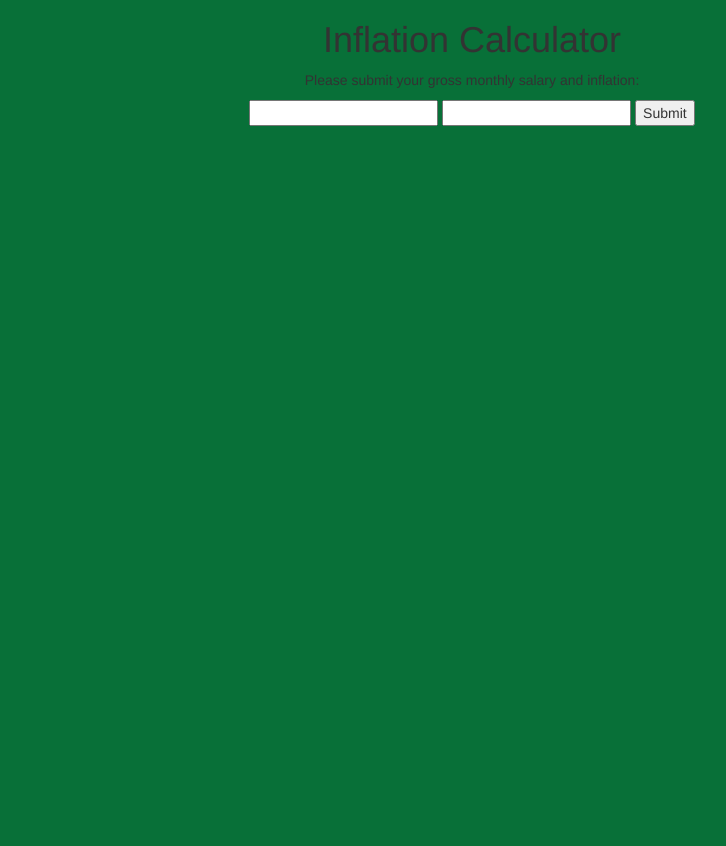
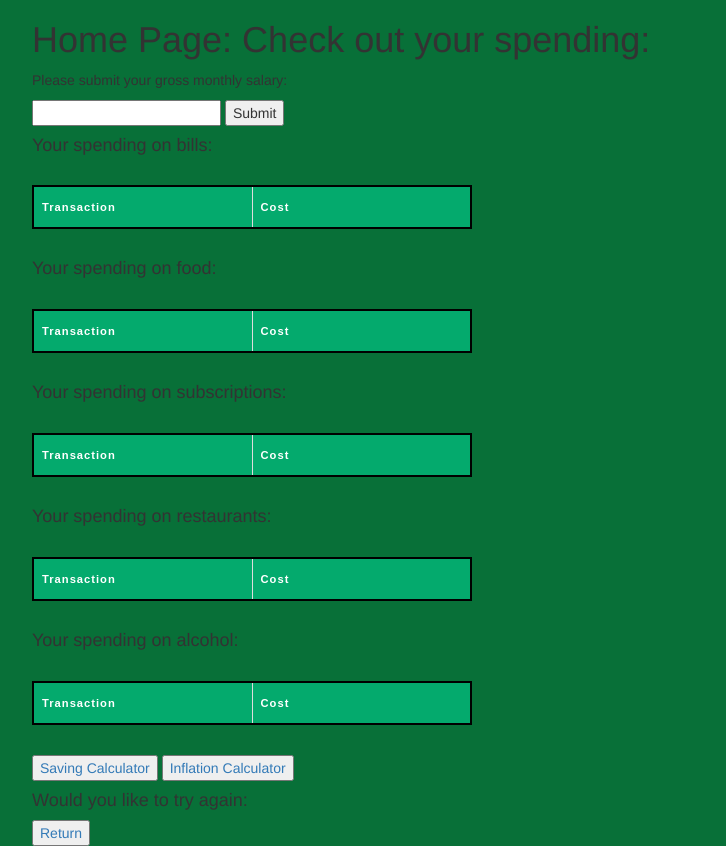
Before and after one commit to LiamLogan1996/lbg-london-reboot, a Django app: page /reboot/ in a window 1280 px wide. Shown: the whole page, without its empty margins (168-894 px from the left). Before the commit the page ends 126 px from the top, so only its background shows below. Run offline with Django 3.2, Linux system fonts and the light colour scheme; tables that the repository leaves empty hold one stand-in row (values such as "Sample post"); lists and menus that the app fills with data are empty; some libraries are stand-ins or nearby versions.

Commit message:
Merge FrontEnd Changes with Spending

```diff
--- a/lbgLondonReboot/Templates/reboot/index.html
+++ b/lbgLondonReboot/Templates/reboot/index.html
@@ -13,12 +13,56 @@
       type="text/css"
       href="{% static 'css/styles.css' %}"
     />
+    <style>
+      #customers {
+          font-family: Arial, Helvetica, sans-serif;
+          border-collapse: collapse;
+          width: 50%;
+      }
+
+      #customers td, #customers th {
+          border: 1px solid #ddd;
+          padding: 8px;
+      }
+
+      #customers tr:nth-child(even){background-color: #f2f2f2;}
+
+      #customers tr:hover {background-color: #ddd;}
+
+      #customers th {
+          padding-top: 12px;
+          padding-bottom: 12px;
+          text-align: left;
+          background-color: #04AA6D;
+          color: white;
+      }
+
+      /*.dropdown {
+        position: relative;
+        display: inline-block;
+      }
+      .dropdown-content {
+        display: none;
+        position: absolute;
+        background-color: #f9f9f9;
+        min-width: 160px;
+        box-shadow: 0px 8px 16px 0px rgba(0,0,0,0.2);
+        padding: 12px 16px;
+        z-index: 1;
+      }
+      .dropdown:hover .dropdown-content {
+        display: block;
+      }*/
+
+      <meta charset="UTF-8">
+      <title>Results Page</title>
+      <link rel="stylesheet" href="https://maxcdn.bootstrapcdn.com/bootstrap/3.4.1/css/bootstrap.min.css">
+      </style>
   </head>
   <body>
-    <center>
-      <h1>Inflation Calculator</h1>
+      <h1>Home Page: Check out your spending: </h1>
       <div class="containers">
-        <p>Please submit your gross monthly salary and inflation:</p>
+        <p>Please submit your gross monthly salary:</p>
         <form id="input form" method="post" action="">
           {% csrf_token %} {% for hidden in form.hidden_fields %} {{ hidden }}
           {% endfor %} {% for field in form.visible_fields %} {{ field.errors }}
@@ -26,6 +70,105 @@
           <input type="submit" value="Submit" />
         </form>
       </div>
-    </center>
+
+  <h4>Your spending on bills: </h4>
+    <table id="customers">
+      <thead>
+        <tr>
+          <th>Transaction</th>
+          <th>Cost</th>
+        </tr>
+      </thead>
+      <tbody>
+        {% for product in bill_product %}
+        <tr>
+          <td>{{product.ProductName}}</td>
+
+          <td>{{product.ProductPrice}}</td>
+        </tr>
+        {% endfor %}
+      </tbody>
+    </table>
+
+      <h4>Your spending on food: </h4>
+    <table id="customers">
+      <thead>
+        <tr>
+          <th>Transaction</th>
+          <th>Cost</th>
+        </tr>
+      </thead>
+      <tbody>
+        {% for product in food_product %}
+        <tr>
+          <td>{{product.ProductName}}</td>
+
+          <td>{{product.ProductPrice}}</td>
+        </tr>
+        {% endfor %}
+      </tbody>
+    </table>
+    <h4>Your spending on subscriptions: </h4>
+    <table id="customers">
+      <thead>
+        <tr>
+          <th>Transaction</th>
+          <th>Cost</th>
+        </tr>
+      </thead>
+      <tbody>
+        {% for product in sub_product %}
+        <tr>
+          <td>{{product.ProductName}}</td>
+
+          <td>{{product.ProductPrice}}</td>
+        </tr>
+        {% endfor %}
+      </tbody>
+    </table>
+      <h4>Your spending on restaurants: </h4>
+    <table id="customers">
+      <thead>
+        <tr>
+          <th>Transaction</th>
+          <th>Cost</th>
+        </tr>
+      </thead>
+      <tbody>
+        {% for product in rest_product %}
+        <tr>
+          <td>{{product.ProductName}}</td>
+
+          <td>{{product.ProductPrice}}</td>
+        </tr>
+        {% endfor %}
+      </tbody>
+    </table>
+    <h4>Your spending on alcohol: </h4>
+    <table id="customers">
+      <thead>
+        <tr>
+          <th>Transaction</th>
+          <th>Cost</th>
+        </tr>
+      </thead>
+      <tbody>
+        {% for product in alcohol_product %}
+        <tr>
+          <td>{{product.ProductName}}</td>
+
+          <td>{{product.ProductPrice}}</td>
+        </tr>
+        {% endfor %}
+      </tbody>
+    </table>
+    <button type="submit">
+      <a href="{% url 'savings' %}">Saving Calculator</a>
+    </button>
+    <button type="submit">
+      <a href="{% url 'inflation' %}">Inflation Calculator</a>
+    </button>
+    <h4>Would you like to try again:</h4>
+    <button type="submit"><a href="{% url 'index' %}">Return</a></button>
   </body>
 </html>
--- a/lbgLondonReboot/lbgLondonReboot/settings.py
+++ b/lbgLondonReboot/lbgLondonReboot/settings.py
@@ -113,6 +113,7 @@ USE_L10N = True
 
 USE_TZ = True
 
+SESSION_ENGINE = "django.contrib.sessions.backends.cache"
 
 # Static files (CSS, JavaScript, Images)
 # https://docs.djangoproject.com/en/3.1/howto/static-files/
--- a/lbgLondonReboot/lbgLondonReboot/urls.py
+++ b/lbgLondonReboot/lbgLondonReboot/urls.py
@@ -1,5 +1,4 @@
 """lbgLondonReboot URL Configuration
-
 The `urlpatterns` list routes URLs to views. For more information please see:
     https://docs.djangoproject.com/en/3.1/topics/http/urls/
 Examples:
@@ -16,7 +15,6 @@ Including another URLconf
 from django.conf.urls import include
 from django.conf.urls import url
 from django.contrib import admin
-from django.urls import path
 from reboot import views
 
 urlpatterns = [
--- a/lbgLondonReboot/reboot/forms.py
+++ b/lbgLondonReboot/reboot/forms.py
@@ -3,13 +3,12 @@ from .models import Input
 from django.core.exceptions import ValidationError
 
 def validate_positive(value):
-    if value < 0:
+   if value < 0:
         raise ValidationError(('%(value) is not a positive number. Please try again with 0 or a positive number.'),params={'value': value})
 
 class InputForm(forms.ModelForm):
     salary_input = forms.FloatField(validators=[validate_positive])
-    inflation_input = forms.FloatField(validators=[validate_positive])
 
     class Meta:
         model = Input
-        fields = ('salary_input', 'inflation_input')
+        fields = ('salary_input',)
--- a/lbgLondonReboot/reboot/models.py
+++ b/lbgLondonReboot/reboot/models.py
@@ -22,7 +22,6 @@ class Product(models.Model):
 
 class Input(models.Model):
     salary_input = models.FloatField(default=0)
-    inflation_input = models.FloatField(default=0)
 
     class Meta:
         verbose_name = 'Input'
--- a/lbgLondonReboot/reboot/views.py
+++ b/lbgLondonReboot/reboot/views.py
@@ -5,38 +5,70 @@ from .forms import InputForm
 
 def index(request):
     form = InputForm()
+    context_dict = {}
+    bill_spend = Product.objects.filter(
+        ProductCategory='Bills').order_by('-ProductPrice')
+    context_dict['bill_product'] = bill_spend
+    food_spend = Product.objects.filter(
+        ProductCategory='Food').order_by('-ProductPrice')
+    context_dict['food_product'] = food_spend
+    subscription_spend = Product.objects.filter(
+        ProductCategory='Subscriptions').order_by('-ProductPrice')
+    context_dict['sub_product'] = subscription_spend
+    restaurant_spend = Product.objects.filter(
+        ProductCategory='Restaurants').order_by('-ProductPrice')
+    context_dict['rest_product'] = restaurant_spend
+    alcohol_spend = Product.objects.filter(
+        ProductCategory='Alcohol').order_by('-ProductPrice')
+    context_dict['alcohol_product'] = alcohol_spend
     if request.method == 'POST':
         form = InputForm(request.POST)
         if form.is_valid():
-            form.save()
-            return results(request)
+            request.session['salary_input'] = form.cleaned_data['salary_input']
+            salary_input = request.session['salary_input']
+            return results(request, salary_input)
         else:
             print(form.errors)
-    return render(request, 'reboot/index.html', {'form': form})
+    context_dict['form'] = form
+    return render(request, 'reboot/index.html', context_dict)
 
 
-def results(request):
+def results(request, salary_input):
     bill_spend = Product.objects.filter(
         ProductCategory='Bills').order_by('-ProductPrice')
     context_dict = {'bill_product': bill_spend}
-    misc_spend = Product.objects.filter(
-        ProductCategory='MiscSpend').order_by('-ProductPrice')
-    context_dict['misc_product'] = misc_spend
+    food_spend = Product.objects.filter(
+        ProductCategory='Food').order_by('-ProductPrice')
+    context_dict['food_product'] = food_spend
     subscription_spend = Product.objects.filter(
         ProductCategory='Subscriptions').order_by('-ProductPrice')
     context_dict['sub_product'] = subscription_spend
-    user_input = Input.objects.last()
-    salary = (user_input.salary_input)
-    inflation = (user_input.inflation_input)
-    context_dict['salary'] = salary
-    context_dict['inflation'] = inflation
+    restaurant_spend = Product.objects.filter(
+        ProductCategory='Restaurants').order_by('-ProductPrice')
+    context_dict['rest_product'] = restaurant_spend
+    alcohol_spend = Product.objects.filter(
+        ProductCategory='Alcohol').order_by('-ProductPrice')
+    context_dict['alcohol_product'] = alcohol_spend
+    context_dict['salary'] = salary_input
+    salary = salary_input
     context_dict['bill_spend'] = round(total(bill_spend), 2)
-    context_dict['misc_spend'] = round(total(misc_spend), 2)
+    context_dict['food_spend'] = round(total(food_spend), 2)
     context_dict['sub_spend'] = round(total(subscription_spend), 2)
+    context_dict['rest_spend'] = round(total(restaurant_spend), 2)
+    context_dict['alcohol_spend'] = round(total(alcohol_spend), 2)
     context_dict['bill_percent'] = percent(context_dict['bill_spend'], salary)
+    context_dict['food_percent'] = percent(context_dict['food_spend'], salary)
     context_dict['sub_percent'] = percent(context_dict['sub_spend'], salary)
-    context_dict['misc_percent'] = percent(context_dict['misc_spend'], salary)
+    context_dict['rest_percent'] = percent(context_dict['rest_spend'], salary)
+    context_dict['alcohol_percent'] = percent(context_dict['alcohol_spend'], salary)
+    spare = round(salary - (context_dict['bill_spend'] + context_dict['food_spend'] +
+                                            context_dict['sub_spend'] + context_dict['rest_spend'] +
+                                            context_dict['alcohol_spend']), 2)
 
+    if spare > 0:
+        context_dict['message'] = "You have the following left over at the end of the month £" + str(spare) +"."
+    else:
+        context_dict['message'] = "You are currently spending more than you are bring in. Please check out our help page for advice on what to do next."
     return render(request, 'reboot/results.html', context_dict)
 
 
--- a/lbgLondonReboot/requirements.txt
+++ b/lbgLondonReboot/requirements.txt
@@ -2,9 +2,7 @@ asgiref==3.2.10
 Django==3.1.1
 mpmath==1.1.0
 mssql-django==1.1.3
-mysqlclient==1.3.12
-Pillow==8.4.0
-PyMySQL==1.0.2
+Pillow==9.0.0
 pyodbc==4.0.34
 pytz==2020.1
 sqlparse==0.3.1
```
Also changed, not shown: lbgLondonReboot/Templates/reboot/results.html (+53 -5 lines), lbgLondonReboot/populate_products.py (+28 -9 lines).
